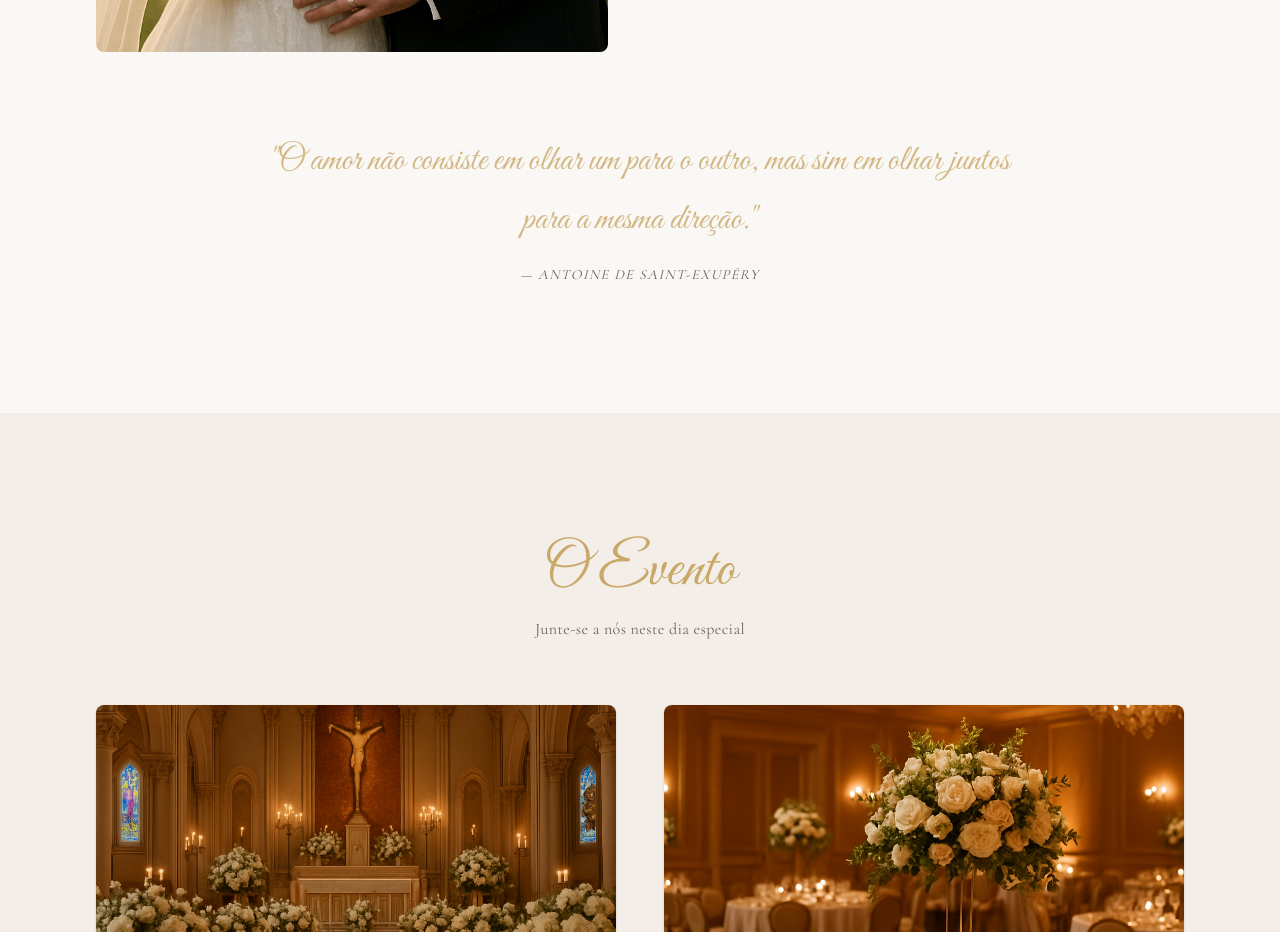
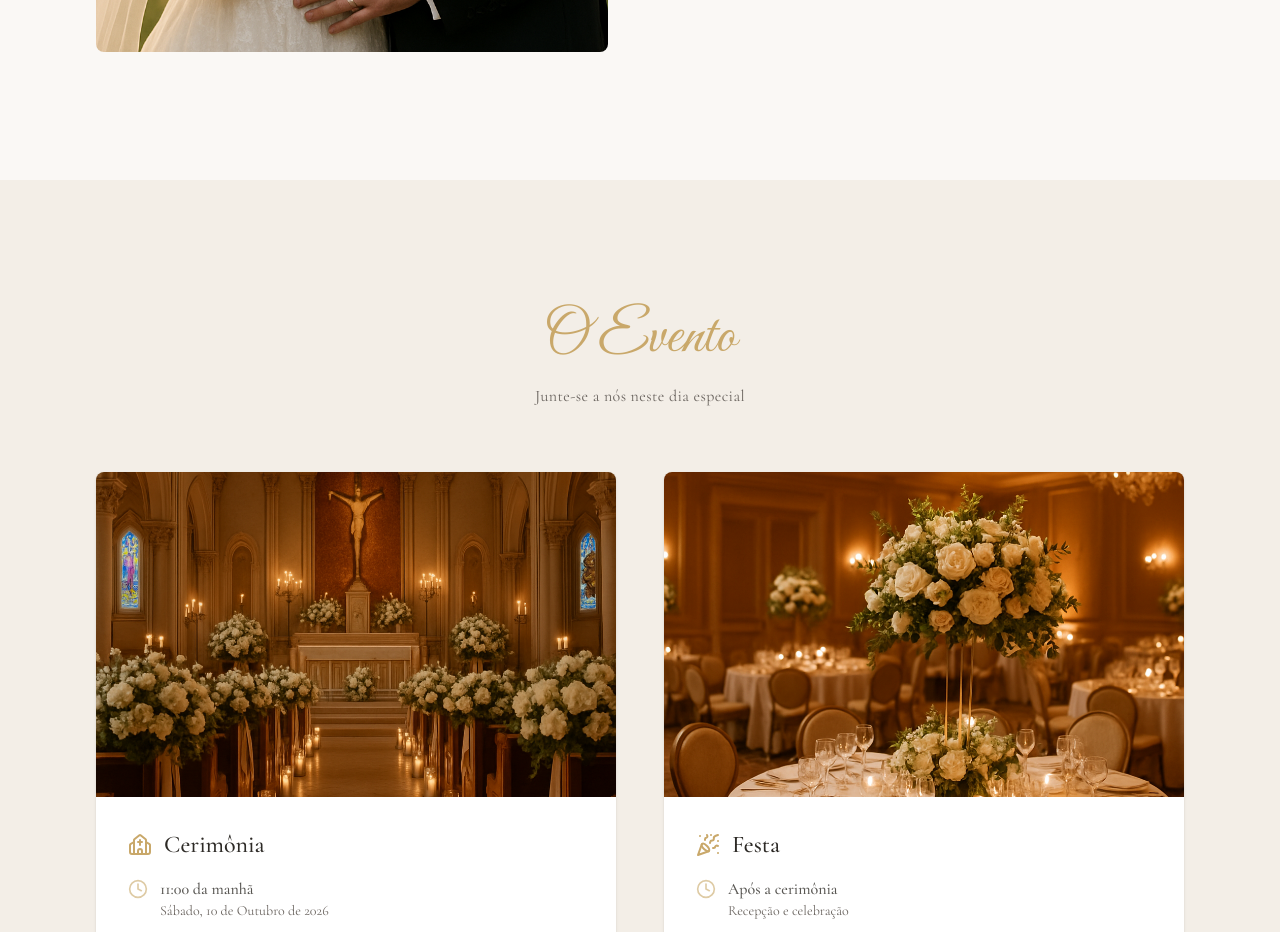
Before and after one commit to victorhugomoreira/Site-Casamento, a Next.js app: page / in a window 1280 px wide. Shown: the part 1680-2612 px from the top of the page. Built offline with nearby package versions, Linux system fonts and the light colour scheme.

Commit message:
remove quote section from our story component
Removed the quote and its attribution from the Our Story section for a cleaner layout.

Co-authored-by: victorhugomoreira <289719626+victorhugomoreira@users.noreply.github.com>

```diff
--- a/components/our-story-section.tsx
+++ b/components/our-story-section.tsx
@@ -64,15 +64,7 @@ export function OurStorySection() {
           </div>
         </div>
 
-        {/* Quote */}
-        <div className="mt-20 text-center max-w-3xl mx-auto">
-          <blockquote className="font-[family-name:var(--font-great-vibes)] text-3xl md:text-4xl text-primary/80 leading-relaxed">
-            {'"'}O amor não consiste em olhar um para o outro, mas sim em olhar juntos para a mesma direção.{'"'}
-          </blockquote>
-          <cite className="block mt-4 text-sm text-muted-foreground tracking-widest uppercase">
-            — Antoine de Saint-Exupéry
-          </cite>
-        </div>
+
       </div>
     </section>
   )
```
